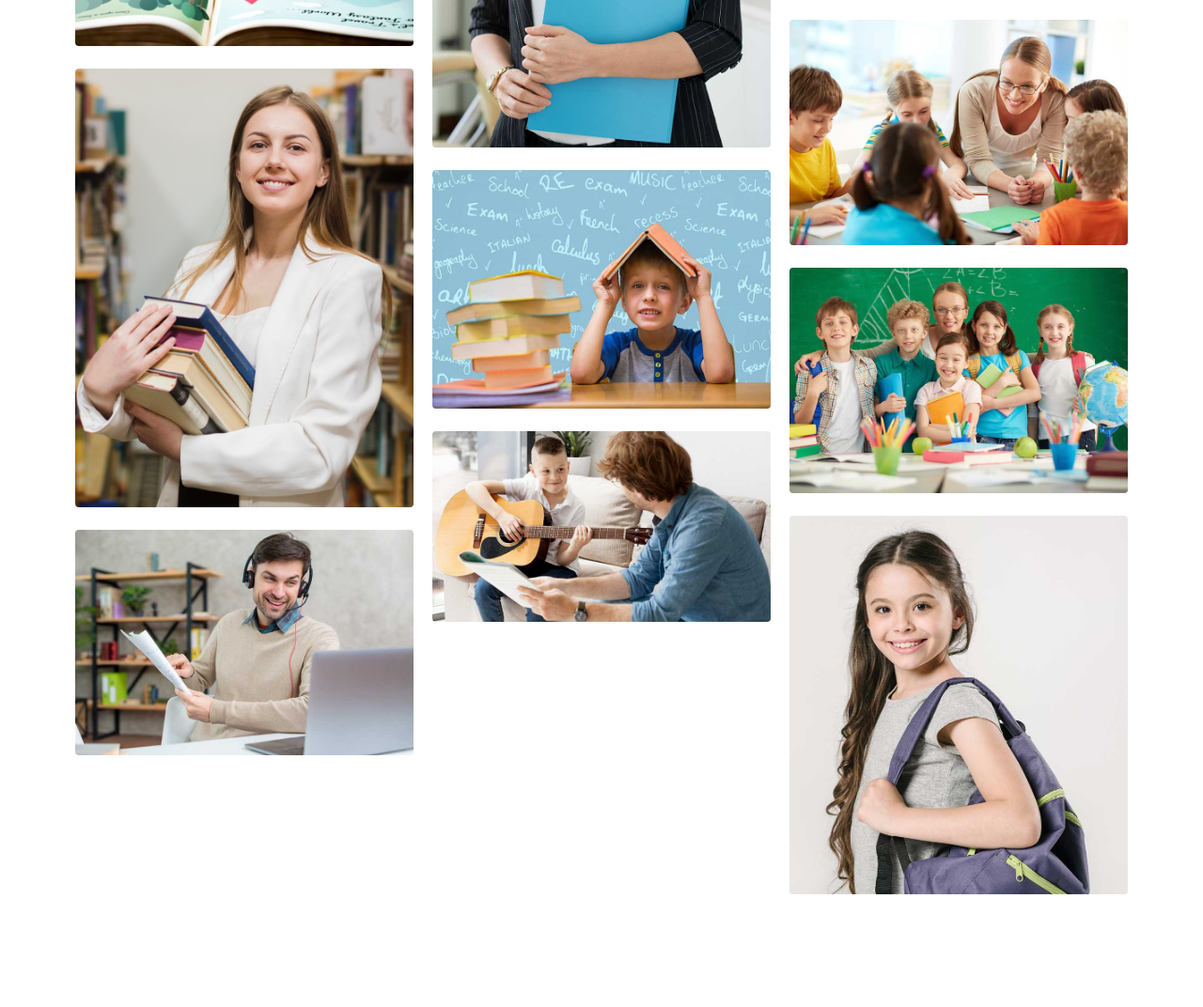
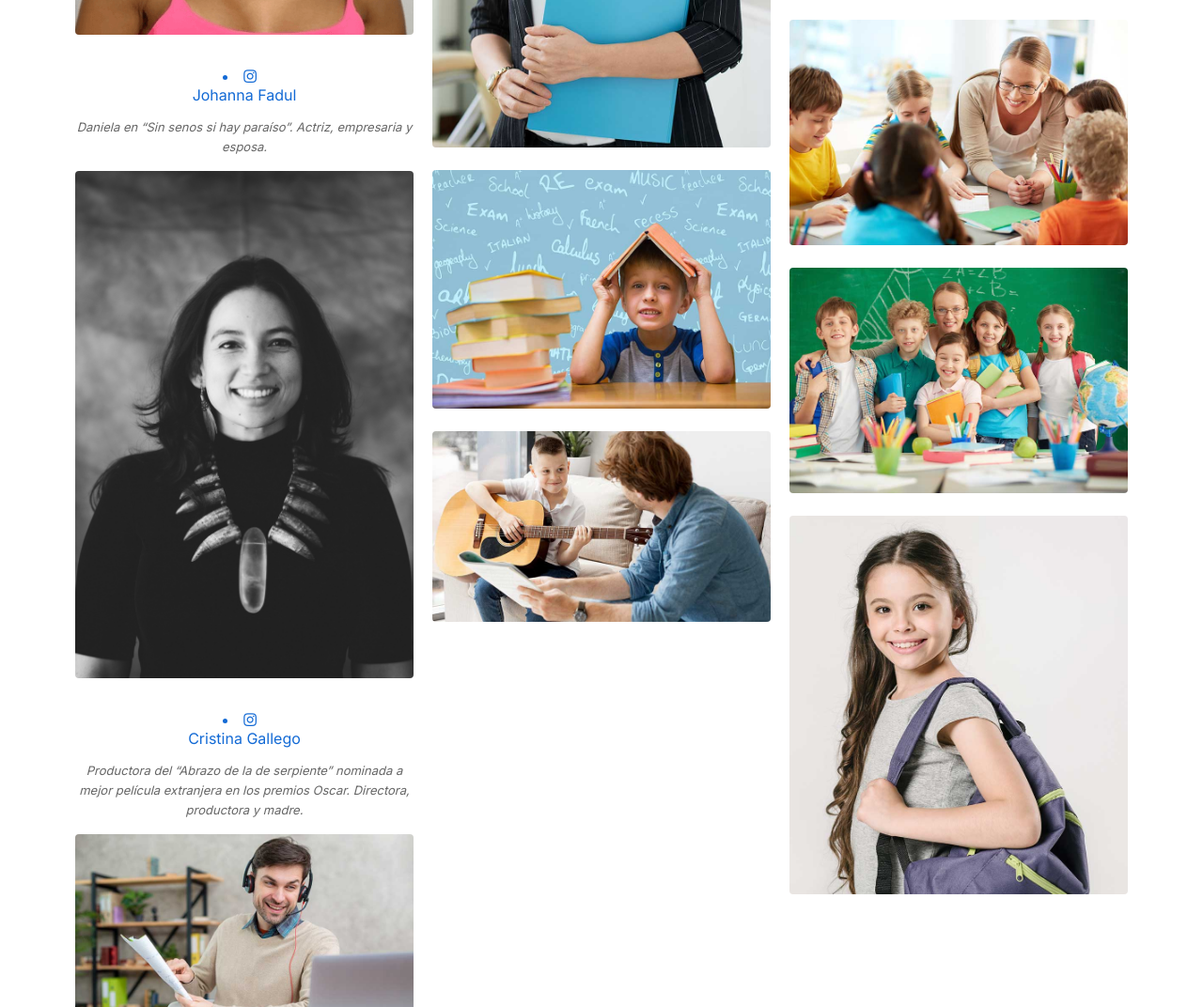
Before and after one commit to managerrojo/Sommos, a plain HTML site: page miembros.html in a window 1280 px wide. Shown: the part 1595-2667 px from the top of the page at 94% size. Drawn offline with nearby package versions, Linux system fonts and the light colour scheme; files whose address does not match are found by name; a web font is replaced by a local one.

Commit message:
3 miembros criastina end

```diff
--- a/css/style.css
+++ b/css/style.css
@@ -26,6 +26,7 @@ body {
 
     .mienbro {
       text-align: center;
+      margin-top: -12px;
     }
 
     .social-info {
--- a/miembros.html
+++ b/miembros.html
@@ -130,13 +130,36 @@
 
 
 
-          <a href="images/img_1.jpg" class="item-wrap fancybox mb-4" data-fancybox="gal" data-aos="fade-up" data-aos-delay="0">
+          <a href="images/mienbros/2. Johanna Fadul. Esposa, influencer y actriz.jpeg.png" class="item-wrap fancybox mb-4" data-fancybox="gal" data-aos="fade-up" data-aos-delay="0">
             <span class="icon-search2"></span>
-            <img class="img-fluid" src="images/img_1.jpg">
+            <img class="img-fluid" src="images/mienbros/2. Johanna Fadul. Esposa, influencer y actriz.jpeg.png">
+            <div class="mienbro">
+              <div class="social-info">
+                <a target="_blank" href="https://www.instagram.com/johannafadul/">
+                  <li class="icon-instagram"></li>
+                  Johanna Fadul
+                </a>
+              </div>
+              <p>Daniela en “Sin senos si hay paraíso”. Actriz, empresaria y esposa.</p>
+            </div>
           </a>
-          <a href="images/img_2.jpg" class="item-wrap fancybox mb-4" data-fancybox="gal" data-aos="fade-up" data-aos-delay="100">
+
+
+
+          <a href="images/mienbros/3. Cristina Gallego. Madre, emprendedora y directora de Cine nominada a los premios Oscar.jpg" class="item-wrap fancybox mb-4" data-fancybox="gal" data-aos="fade-up" data-aos-delay="100">
             <span class="icon-search2"></span>
-            <img class="img-fluid" src="images/img_2.jpg">
+            <img class="img-fluid" src="images/mienbros/3. Cristina Gallego. Madre, emprendedora y directora de Cine nominada a los premios Oscar.jpg">
+            <div class="mienbro">
+              <div class="social-info">
+                <a target="_blank" href="https://www.instagram.com/johannafadul/">
+                  <li class="icon-instagram"></li>
+                  Cristina Gallego
+                </a>
+              </div>
+              <p>Productora del “Abrazo de la de serpiente” nominada a mejor película extranjera en los premios Oscar. Directora, productora y madre.</p>
+            </div>
+
+
           </a>
           <a href="images/img_3.jpg" class="item-wrap fancybox mb-4" data-fancybox="gal" data-aos="fade-up" data-aos-delay="200">
             <span class="icon-search2"></span>
```
Also changed, not shown: images/mienbros/2. Johanna Fadul. Esposa, influencer y actriz.jpeg (deleted), images/mienbros/2. Johanna Fadul. Esposa, influencer y actriz.jpeg.png (added), images/mienbros/3. Cristina Gallego. Madre, emprendedora y directora de Cine nominada a los premios Oscar.jpg (added), images/mienbros/3. Cristina Gallego. Madre, emprendedora y directora de Cine nominada a los premios Oscar.png (deleted).
